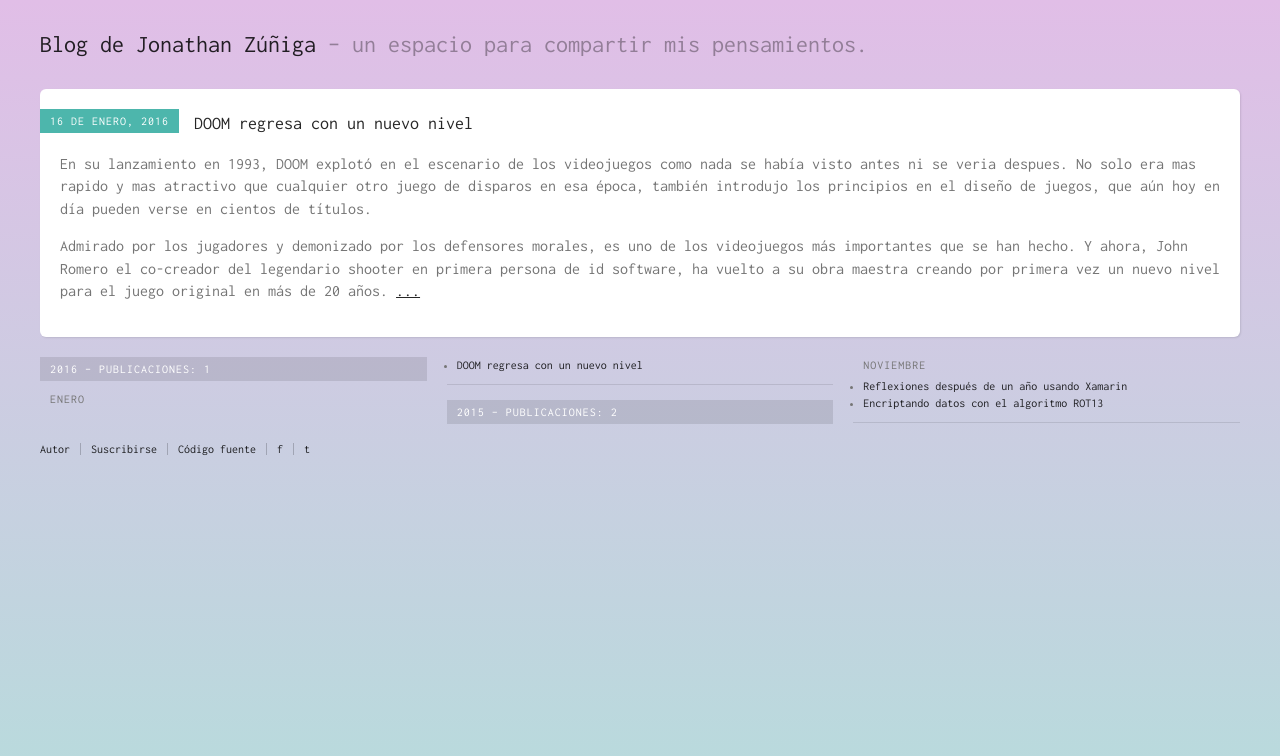
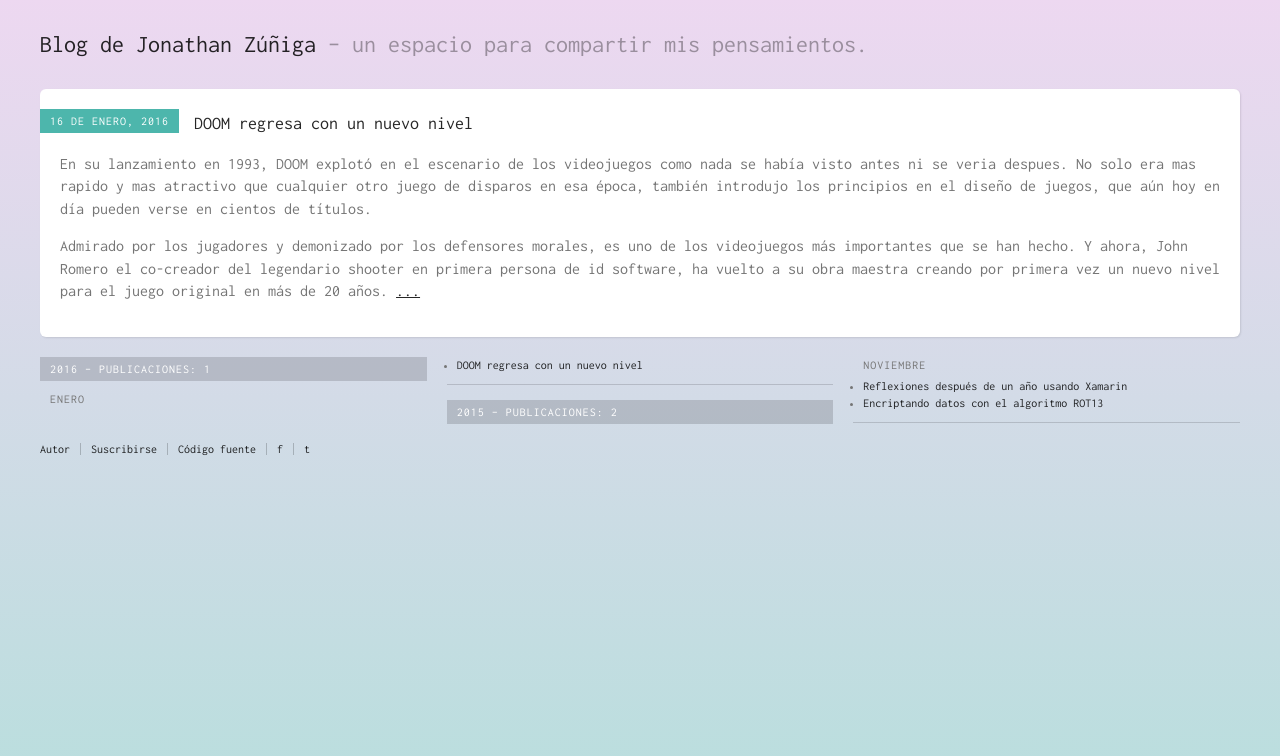
Before and after one commit to jonathanzuniga/jonathanzuniga.github.io, a Jekyll site: the page built from index.html, in a window 1280 px wide. Shown: the top 756 px of the page. Built offline with Jekyll 4.4.1, drawn with Linux system fonts in a browser that asks for light colours; nearby versions of some CDN libraries.

Commit message:
Modify the bg gradient color.

```diff
--- a/_sass/_layout.scss
+++ b/_sass/_layout.scss
@@ -140,7 +140,7 @@
 		text-transform: uppercase;
 	}
 	.archive-title {
-		background-color: $color-black-10;
+		background-color: $color-black-15;
 		color: $color-white;
 		line-height: 1;
 		margin-bottom: 10px;
@@ -151,7 +151,7 @@
 	}
 
 	ul {
-    border-bottom: 1px solid $color-black-10;
+    border-bottom: 1px solid $color-black-15;
     margin: 0 0 ($spacing-unit / 2) 0;
     padding: 0 0 10px 10px;
 
--- a/css/main.scss
+++ b/css/main.scss
@@ -20,7 +20,7 @@
 
 // Colors.
 $text-color: #757575;
-$background: transparent linear-gradient(180deg, #e1bee7 0%, #b2dfdb 100%) no-repeat scroll 0% 0%;
+$background: transparent linear-gradient(180deg, rgba(225, 190, 231, 0.6) 0%, #b2dfdb 100%) no-repeat scroll 0% 0%;
 
 $color-grey: #828282;
 $color-grey-dark: darken($color-grey, 25%);
@@ -28,7 +28,7 @@
 $color-grey-semilight: #ccc;
 
 $color-black: #000;
-$color-black-10: rgba(0, 0, 0, 0.1);
+$color-black-15: rgba(0, 0, 0, 0.15);
 $color-black-20: rgba(0, 0, 0, 0.2);
 $color-black-85: rgba(0, 0, 0, 0.85);
 $color-blue: #0258e2;
```
